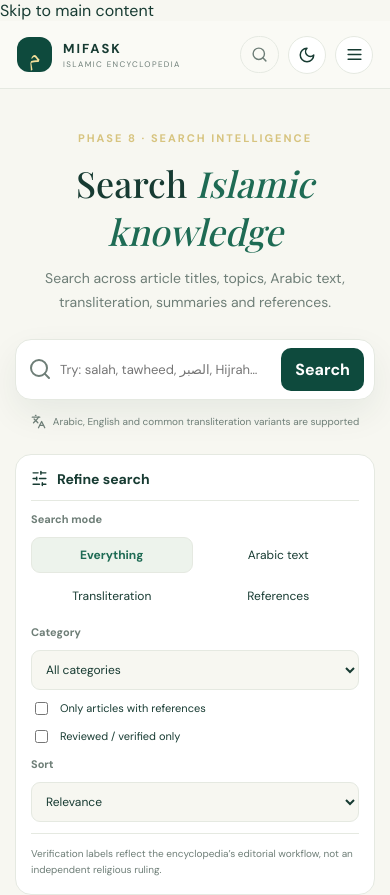
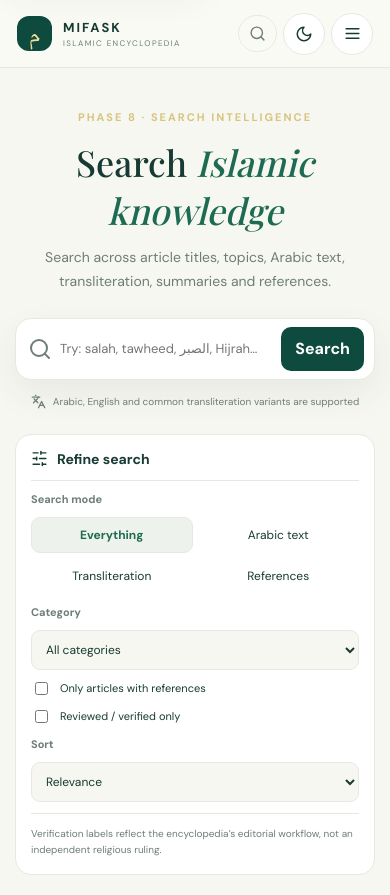
Before and after one commit to smartmil79-afk/mifask-islamic-encyclopedia, a Next.js app: page /search in a window 390 px wide. Shown: the top 895 px of the page. Built offline with nearby package versions, Linux system fonts and the light colour scheme; no server answers; the database is empty; a web font is replaced by a local one.

Commit message:
Phase 12: add accessible focus, reduced-motion and mobile refinements

```diff
--- a/app/globals.css
+++ b/app/globals.css
@@ -161,3 +161,18 @@ html[data-theme="dark"] .review-check.ok{background:#24382b;color:#a6d2ae}
 .editorial-review-guidance ul{margin:8px 0 0;padding-left:18px}
 .editorial-review-guidance li{margin:4px 0}
 @media(max-width:600px){.editorial-review-card{padding:14px}.editorial-review-top{flex-direction:column;align-items:flex-start}}
+
+/* Phase 12: accessibility, resilience and responsive quality */
+.skip-link{position:fixed;top:8px;left:8px;z-index:1000;transform:translateY(-160%);background:var(--green);color:#fff;padding:12px 16px;border-radius:9px;font-weight:700;box-shadow:var(--shadow)}
+.skip-link:focus{transform:translateY(0)}
+:where(a,button,input,select,textarea,[tabindex]):focus-visible{outline:3px solid #d1b66b;outline-offset:3px}
+#main-content:focus{outline:none}
+button:disabled{cursor:not-allowed;opacity:.62}
+img{max-width:100%;height:auto}
+.article-content{overflow-wrap:anywhere}
+.article-content [dir="rtl"],[dir="rtl"]{font-family:'Noto Naskh Arabic',serif;line-height:2}
+.article-title-arabic,.article-arabic,.result-arabic,.study-assistant-arabic{line-height:2}
+@media(max-width:720px){.header-inner{gap:10px}.header-actions{gap:6px}.icon-button{min-width:42px;min-height:42px}.mobile-menu{min-width:42px;min-height:42px}.nav.nav-open{max-height:calc(100dvh - 67px);overflow-y:auto;overscroll-behavior:contain}.nav.nav-open a{min-height:40px;display:flex;align-items:center}.search-box button,.advanced-search-form button,.button{min-height:44px}.article-page{padding-left:18px;padding-right:18px}.article-content{font-size:16px;line-height:1.9}.article-content h2{scroll-margin-top:90px}}
+@media(prefers-reduced-motion:reduce){html{scroll-behavior:auto}*,*::before,*::after{animation-duration:.01ms!important;animation-iteration-count:1!important;transition-duration:.01ms!important;scroll-behavior:auto!important}}
+html[data-theme="dark"] .skip-link{background:#d1b66b;color:#102b22}
+html[data-theme="dark"] :where(a,button,input,select,textarea,[tabindex]):focus-visible{outline-color:#e4cf85}
```
